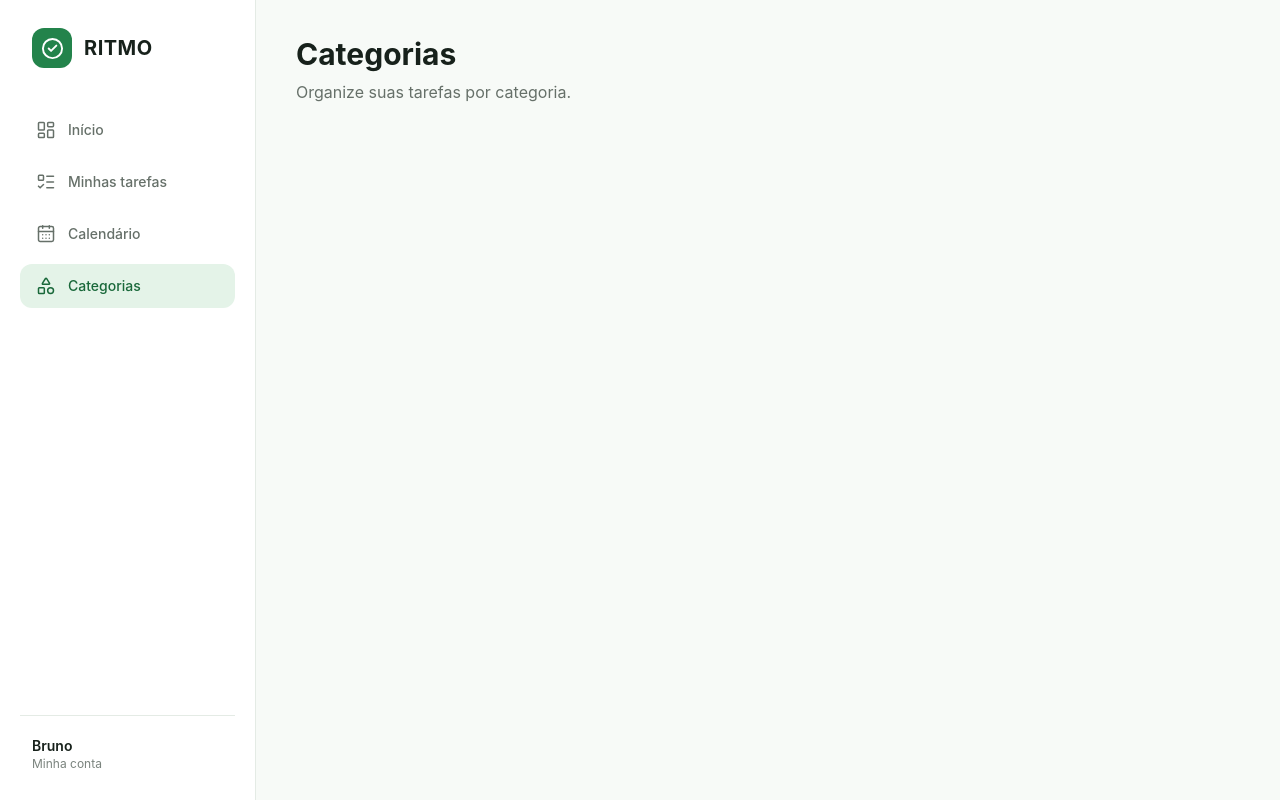
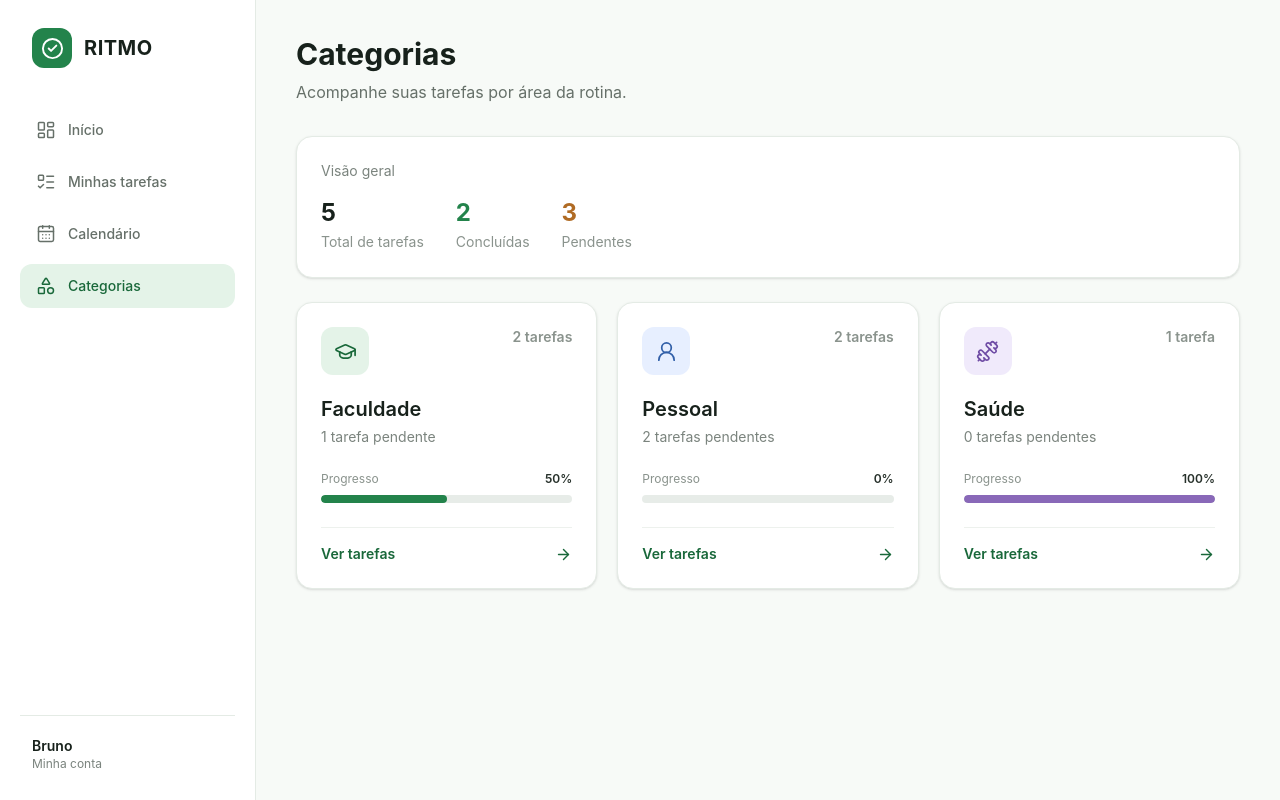
Before and after one commit to br330a/RITMO, a React (Vite) app in the folder frontend/: page /categorias in a window 1280 px wide. Built offline with nearby package versions, Linux system fonts and the light colour scheme.

Commit message:
feat: implementa visão geral de categorias

```diff
--- /dev/null
+++ b/frontend/src/components/categories/CategoryCard.tsx
@@ -0,0 +1,115 @@
+import {
+  ArrowRight,
+  Dumbbell,
+  GraduationCap,
+  UserRound,
+  type LucideIcon,
+} from 'lucide-react'
+import { Link } from 'react-router'
+import type { Task, TaskCategory } from '../../types/task'
+
+type CategoryCardProps = {
+  category: TaskCategory
+  tasks: Task[]
+}
+
+type CategoryDetails = {
+  icon: LucideIcon
+  iconStyle: string
+  progressStyle: string
+}
+
+const categoryDetails: Record<TaskCategory, CategoryDetails> = {
+  Faculdade: {
+    icon: GraduationCap,
+    iconStyle: 'bg-[#e4f3e8] text-[#19683a]',
+    progressStyle: 'bg-[#23834b]',
+  },
+  Pessoal: {
+    icon: UserRound,
+    iconStyle: 'bg-[#e7efff] text-[#315fa8]',
+    progressStyle: 'bg-[#5b83c5]',
+  },
+  Saúde: {
+    icon: Dumbbell,
+    iconStyle: 'bg-[#f0eafb] text-[#6f4ca5]',
+    progressStyle: 'bg-[#8968b8]',
+  },
+}
+
+export function CategoryCard({
+  category,
+  tasks,
+}: CategoryCardProps) {
+  const details = categoryDetails[category]
+  const Icon = details.icon
+
+  const categoryTasks = tasks.filter(
+    (task) => task.category === category,
+  )
+  const completedTasks = categoryTasks.filter(
+    (task) => task.completed,
+  ).length
+  const pendingTasks = categoryTasks.length - completedTasks
+
+  const progress = categoryTasks.length
+    ? Math.round((completedTasks / categoryTasks.length) * 100)
+    : 0
+
+  return (
+    <article className="rounded-2xl border border-[#e4ebe5] bg-white p-6 shadow-sm">
+      <header className="flex items-start justify-between">
+        <div
+          className={[
+            'grid size-12 place-items-center rounded-xl',
+            details.iconStyle,
+          ].join(' ')}
+        >
+          <Icon size={23} strokeWidth={1.8} />
+        </div>
+
+        <span className="text-sm font-semibold text-[#8a938d]">
+          {categoryTasks.length}{' '}
+          {categoryTasks.length === 1 ? 'tarefa' : 'tarefas'}
+        </span>
+      </header>
+
+      <h2 className="mt-5 text-xl font-semibold text-[#17211b]">
+        {category}
+      </h2>
+
+      <p className="mt-1 text-sm text-[#7b847e]">
+        {pendingTasks === 1
+          ? '1 tarefa pendente'
+          : `${pendingTasks} tarefas pendentes`}
+      </p>
+
+      <div className="mt-6">
+        <div className="mb-2 flex items-center justify-between text-xs">
+          <span className="text-[#8a938d]">Progresso</span>
+          <span className="font-semibold text-[#27312b]">
+            {progress}%
+          </span>
+        </div>
+
+        <div className="h-2 overflow-hidden rounded-full bg-[#e7ece8]">
+          <div
+            className={[
+              'h-full rounded-full transition-all',
+              details.progressStyle,
+            ].join(' ')}
+            style={{ width: `${progress}%` }}
+          />
+        </div>
+      </div>
+
+      <Link
+        to="/tarefas"
+        className="mt-6 flex items-center justify-between border-t border-[#edf1ed] pt-4 text-sm font-semibold text-[#19683a] hover:underline"
+      >
+        Ver tarefas
+        <ArrowRight size={17} />
+      </Link>
+    </article>
+  )
+}
--- a/frontend/src/pages/CategoriesPage.tsx
+++ b/frontend/src/pages/CategoriesPage.tsx
@@ -1,10 +1,74 @@
+import { CategoryCard } from '../components/categories/CategoryCard'
+import { useTasks } from '../hooks/useTasks'
+import type { TaskCategory } from '../types/task'
+
+const categories: TaskCategory[] = [
+  'Faculdade',
+  'Pessoal',
+  'Saúde',
+]
+
 export function CategoriesPage() {
+  const { tasks } = useTasks()
+
+  const completedTasks = tasks.filter(
+    (task) => task.completed,
+  ).length
+
   return (
-    <section>
-      <h1 className="text-3xl font-bold text-[#17211b]">Categorias</h1>
-      <p className="mt-2 text-[#667069]">
-        Organize suas tarefas por categoria.
-      </p>
+    <section className="mx-auto max-w-[1200px]">
+      <header>
+        <h1 className="text-3xl font-bold text-[#17211b]">
+          Categorias
+        </h1>
+
+        <p className="mt-2 text-[#667069]">
+          Acompanhe suas tarefas por área da rotina.
+        </p>
+      </header>
+
+      <div className="mt-8 rounded-2xl border border-[#e4ebe5] bg-white p-6 shadow-sm">
+        <p className="text-sm text-[#7b847e]">Visão geral</p>
+
+        <div className="mt-4 flex flex-wrap gap-8">
+          <div>
+            <strong className="block text-2xl text-[#17211b]">
+              {tasks.length}
+            </strong>
+            <span className="text-sm text-[#8a938d]">
+              Total de tarefas
+            </span>
+          </div>
+
+          <div>
+            <strong className="block text-2xl text-[#23834b]">
+              {completedTasks}
+            </strong>
+            <span className="text-sm text-[#8a938d]">
+              Concluídas
+            </span>
+          </div>
+
+          <div>
+            <strong className="block text-2xl text-[#b06b24]">
+              {tasks.length - completedTasks}
+            </strong>
+            <span className="text-sm text-[#8a938d]">
+              Pendentes
+            </span>
+          </div>
+        </div>
+      </div>
+
+      <div className="mt-6 grid gap-5 md:grid-cols-2 xl:grid-cols-3">
+        {categories.map((category) => (
+          <CategoryCard
+            key={category}
+            category={category}
+            tasks={tasks}
+          />
+        ))}
+      </div>
     </section>
   )
 }
```
